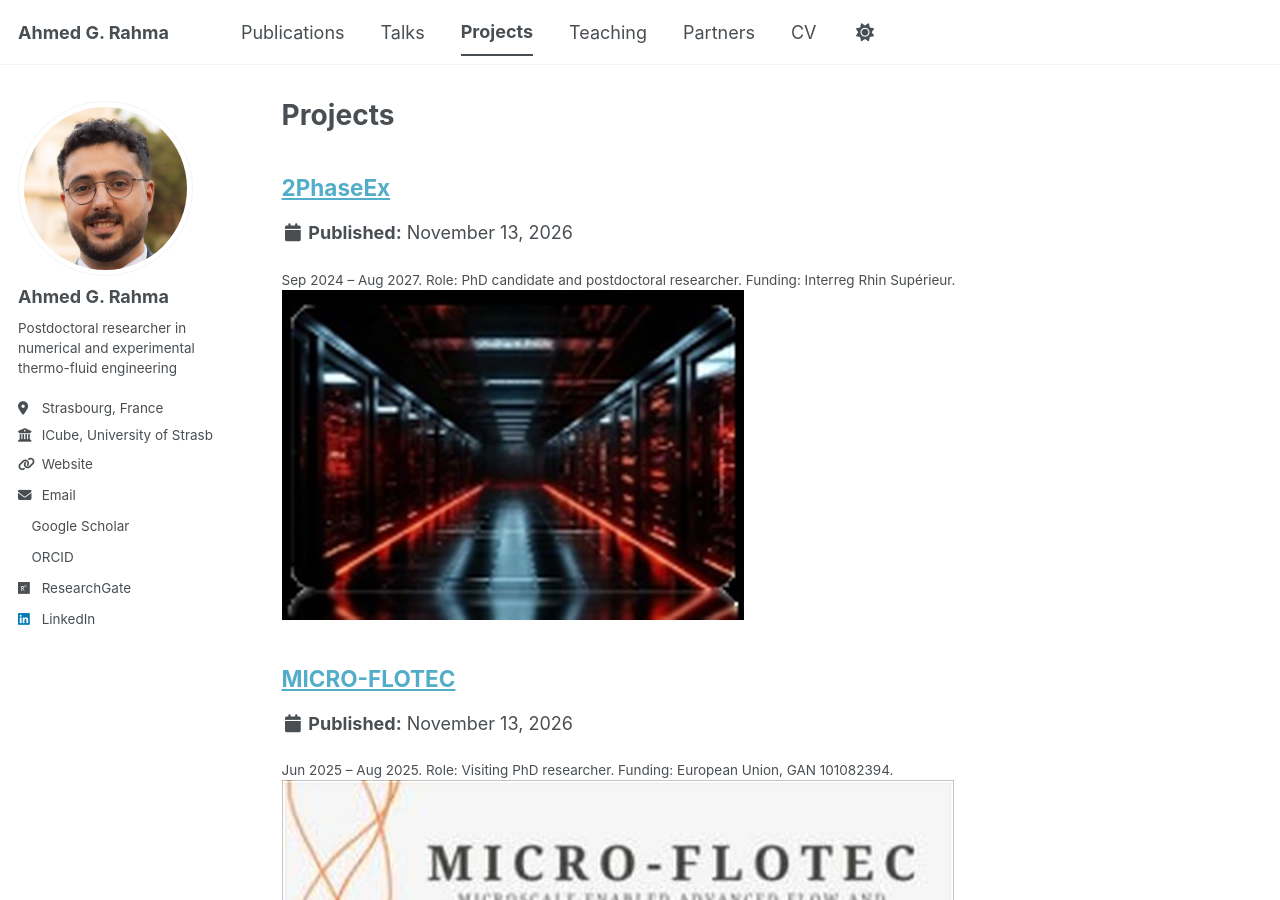
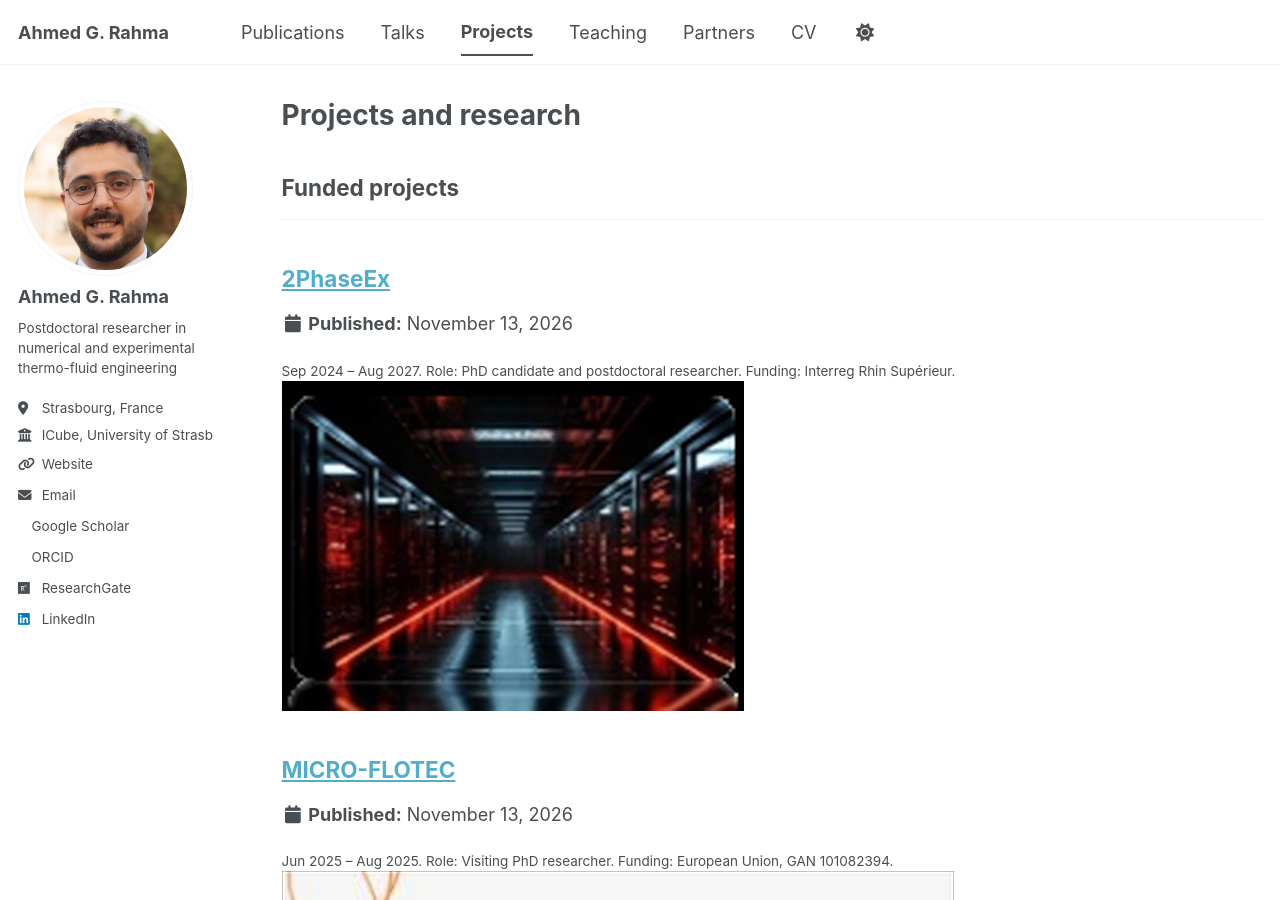
Before and after one commit to Ahmed-G-Rahma/Ahmed-G-Rahma.github.io, a Jekyll site: the page built from _pages/portfolio.html, in a window 1280 px wide and 900 px high. Built offline with Jekyll 4.4.1, drawn with Linux system fonts in a browser that asks for light colours; a script bundle is joined from its source files by our own code; a style sheet for code colours, icons or effects is not loaded.

Commit message:
Update portfolio.html

```diff
--- a/_pages/portfolio.html
+++ b/_pages/portfolio.html
@@ -1,13 +1,14 @@
 ---
 layout: archive
-title: "Projects"
+title: "Projects and research"
 permalink: /projects/
 author_profile: true
 ---
 
 {% include base_path %}
 
+<h2>Funded projects</h2><hr />
+{% for post in site.portfolio %}{% unless post.category == "research" %}{% include archive-single.html %}{% endunless %}{% endfor %}
 
-{% for post in site.portfolio %}
-  {% include archive-single.html %}
-{% endfor %}
+<h2>Research work</h2><hr />
+{% for post in site.portfolio %}{% if post.category == "research" %}{% include archive-single.html %}{% endif %}{% endfor %}
```
